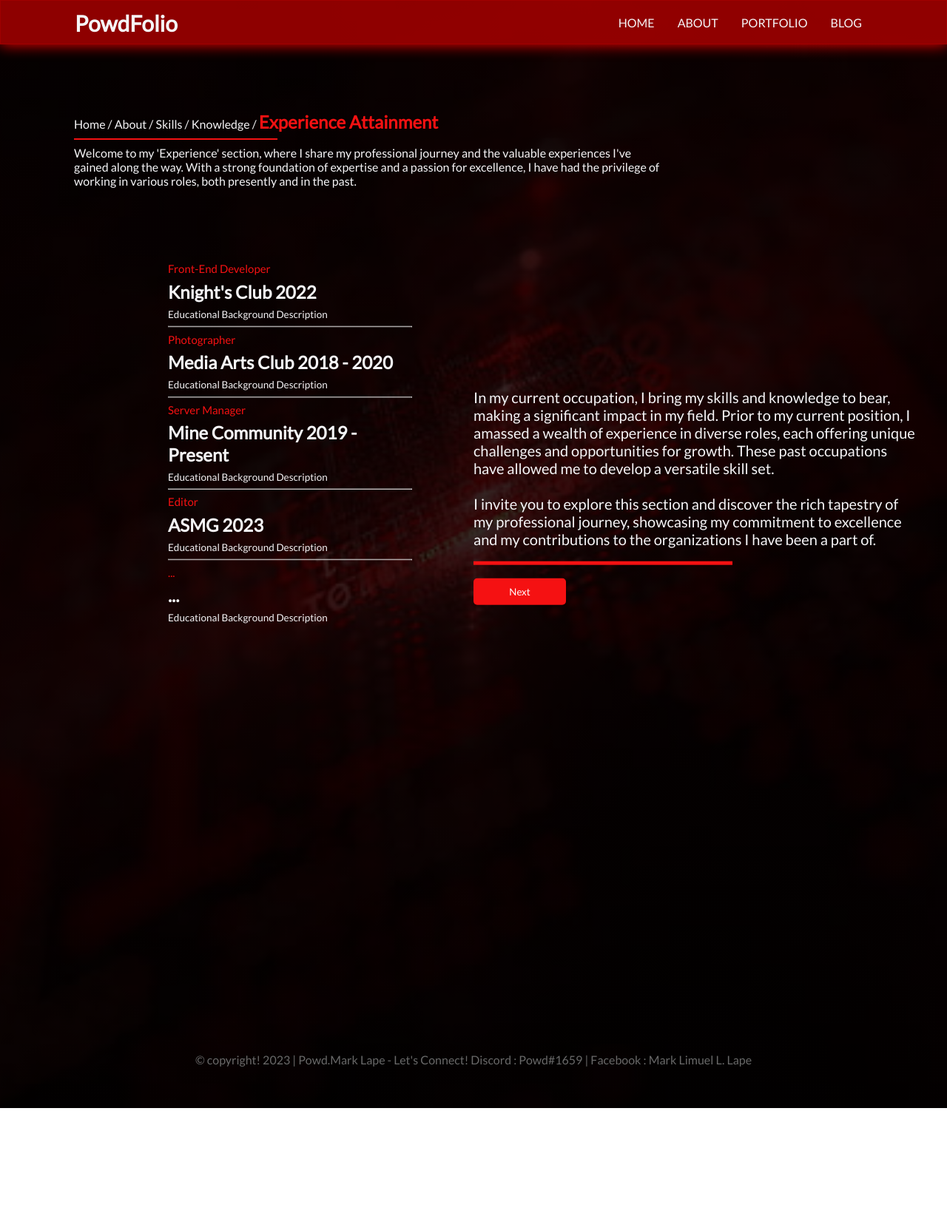
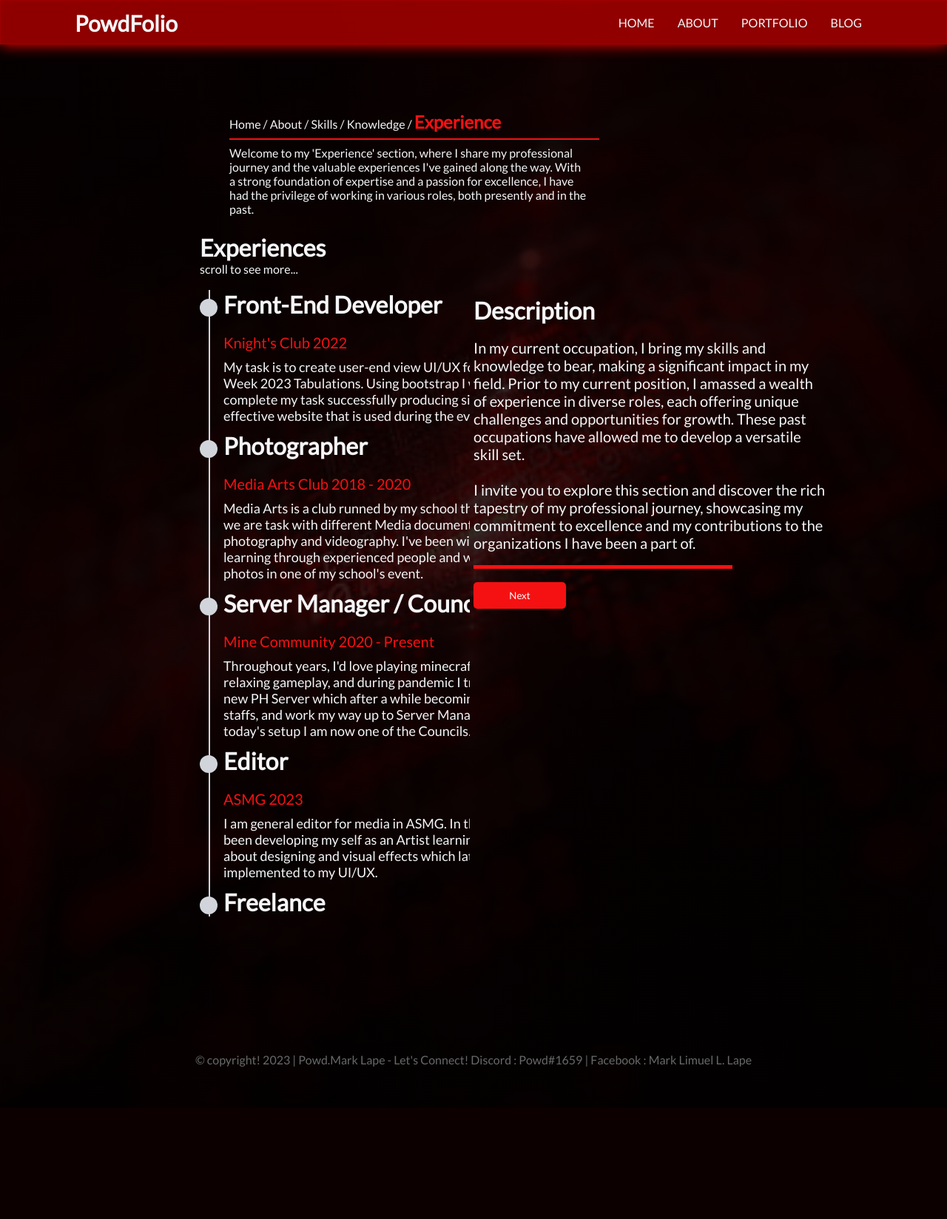
Before and after one commit to Poowd/Powdfolio, a PHP site: page /experience.html in a window 1280 px wide. Shown: the whole page at 74% size. After the commit the page ends 1442 px from the top, so only its background shows below. Run offline with PHP 8.4, Linux system fonts and the light colour scheme.

Commit message:
Remodeling

```diff
--- a/about.html
+++ b/about.html
@@ -8,7 +8,7 @@
 
     <!-- CSS -->
     <link rel="stylesheet" href="style.css">
-    <link rel="stylesheet" href="/css/header.css">
+    <link rel="stylesheet" href="css/responsive.css">
     <link rel="stylesheet" href="/css/scrollbar.css">
 
     <!-- GOOGLE FONTS -->
--- a/blog.html
+++ b/blog.html
@@ -8,7 +8,7 @@
 
     <!-- CSS -->
     <link rel="stylesheet" href="style.css">
-    <link rel="stylesheet" href="/css/header.css">
+    <link rel="stylesheet" href="css/responsive.css">
     <link rel="stylesheet" href="/css/scrollbar.css">
 
     <!-- GOOGLE FONTS -->
--- a/experience.html
+++ b/experience.html
@@ -8,7 +8,7 @@
 
     <!-- CSS -->
     <link rel="stylesheet" href="style.css">
-    <link rel="stylesheet" href="/css/header.css">
+    <link rel="stylesheet" href="css/responsive.css">
     <link rel="stylesheet" href="/css/scrollbar.css">
 
     <!-- GOOGLE FONTS -->
@@ -33,7 +33,7 @@
                                 <a href="profile.html">About</a> /
                                 <a href="skills.html">Skills</a> /
                                 <a href="knowledge.html">Knowledge</a> /
-                                <span>Experience Attainment</span></h1>
+                                <span>Experience</span></h1>
             <hr id="head-separation">
             <p id="head-description">
                 Welcome to my 'Experience' section, where I share my professional journey and the valuable
@@ -44,28 +44,120 @@
         </div>
         <div class="content-content">
             <div class="col-1">
-                <h3 id="knowledge-content-head">Front-End Developer</h3>
-                    <h1 id="knowledge-content-provider">Knight's Club 2022</h1>
-                        <p id="knowledge-description">Educational Background Description</p>
-                <hr>
-                <h3 id="knowledge-content-head">Photographer</h3>
-                    <h1 id="knowledge-content-provider">Media Arts Club 2018 - 2020</h1>
-                        <p id="knowledge-description">Educational Background Description</p>
-                <hr>
-                <h3 id="knowledge-content-head">Server Manager</h3>
-                    <h1 id="knowledge-content-provider">Mine Community 2019 - Present</h1>
-                        <p id="knowledge-description">Educational Background Description</p>
-                <hr>
-                <h3 id="knowledge-content-head">Editor</h3>
-                    <h1 id="knowledge-content-provider">ASMG 2023</h1>
-                        <p id="knowledge-description">Educational Background Description</p>
-                <hr>
-                <h3 id="knowledge-content-head">...</h3>
-                    <h1 id="knowledge-content-provider">...</h1>
-                        <p id="knowledge-description">Educational Background Description</p>
+                <h1 id="skill-rate">Experiences</h1>
+                <p>scroll to see more...</p><br>
+                <div class="timeline">
+                    <!-- Left vertical line -->
+                    <div class="timeline__line"></div>
 
+                    <!-- The timeline items timeline -->
+                    <div class="timeline__items">
+                        <!-- Each timeline item -->
+                        <div class="timeline__item">
+                            <!-- The circle and title -->
+                            <div class="timeline__top">
+                                <!-- The circle -->
+                                <div class="timeline__circle"></div>
+                                <!-- The title -->
+                                <div class="timeline__title"><h1>Front-End Developer</h1></div>
+                            </div>
+
+                            <!-- The description -->
+                            <div class="timeline__desc">
+                                <h3>Knight's Club 2022</h3>
+                                <p>
+                                    My task is to create user-end view UI/UX for the Academic Week 2023 Tabulations. Using
+                                    bootstrap I was able to complete my task successfully producing simple yet effective
+                                    website that is used during the event.
+                                </p>
+                            </div>
+                        </div>
+
+                        <div class="timeline__item">
+                            <!-- The circle and title -->
+                            <div class="timeline__top">
+                                <!-- The circle -->
+                                <div class="timeline__circle"></div>
+                                <!-- The title -->
+                                <div class="timeline__title"><h1>Photographer</h1></div>
+                            </div>
+
+                            <!-- The description -->
+                            <div class="timeline__desc">
+                                <h3>Media Arts Club 2018 - 2020</h3>
+                                <p>
+                                    Media Arts is a club runned by my school that time where we are task with different Media
+                                    documentation such photography and videography. I've been with them and learning through
+                                    experienced people and was able to shoot photos in one of my school's event.
+                                </p>
+                            </div>
+                        </div>
+
+                        <div class="timeline__item">
+                            <!-- The circle and title -->
+                            <div class="timeline__top">
+                                <!-- The circle -->
+                                <div class="timeline__circle"></div>
+                                <!-- The title -->
+                                <div class="timeline__title"><h1>Server Manager / Council</h1></div>
+                            </div>
+
+                            <!-- The description -->
+                            <div class="timeline__desc">
+                                <h3>Mine Community 2020 - Present</h3>
+                                <p>
+                                    Throughout years, I'd love playing minecraft due to its relaxing gameplay, and during
+                                    pandemic I transfered to a new PH Server which after a while becoming one of their staffs,
+                                    and work my way up to Server Manager role. In today's setup I am now one of the Councils.
+                                </p>
+                            </div>
+                        </div>
+
+                        <div class="timeline__item">
+                            <!-- The circle and title -->
+                            <div class="timeline__top">
+                                <!-- The circle -->
+                                <div class="timeline__circle"></div>
+                                <!-- The title -->
+                                <div class="timeline__title"><h1>Editor</h1></div>
+                            </div>
+
+                            <!-- The description -->
+                            <div class="timeline__desc">
+                                <h3>ASMG 2023</h3>
+                                <p>
+                                    I am general editor for media in ASMG. In this duration I've been developing my self
+                                    as an Artist learning various things about designing and visual effects which later on
+                                    be implemented to my UI/UX.
+                                </p>
+                            </div>
+                        </div>
+
+                        <div class="timeline__item">
+                            <!-- The circle and title -->
+                            <div class="timeline__top">
+                                <!-- The circle -->
+                                <div class="timeline__circle"></div>
+                                <!-- The title -->
+                                <div class="timeline__title"><h1>Freelance</h1></div>
+                            </div>
+
+                            <!-- The description -->
+                            <div class="timeline__desc">
+                                <h3>N/A 2015 - present</h3>
+                                <p>
+                                    Since high school I have been accepting commissions to provide for myself, such developing
+                                    my general skills in producing drawing, sketches, designing, magazines, brochures, video
+                                    editing, photo manipulations, crafting, and more high school projects.
+                                </p>
+                            </div>
+                        </div>
+                        <!-- Repeat other items -->
+                    </div>
+                </div>
             </div>
             <div class="col-2">
+                <h1 id="desc">Description</h1><br>
                 <p id="content-description">
                     In my current occupation, I bring my skills and knowledge to bear, making a significant
                     impact in my field. Prior to my current position, I amassed a wealth of experience in
--- a/gallery.html
+++ b/gallery.html
@@ -8,7 +8,7 @@
 
     <!-- CSS -->
     <link rel="stylesheet" href="style.css">
-    <link rel="stylesheet" href="/css/header.css">
+    <link rel="stylesheet" href="css/responsive.css">
     <link rel="stylesheet" href="/css/scrollbar.css">
 
     <!-- GOOGLE FONTS -->
--- a/gallery2.html
+++ b/gallery2.html
@@ -8,7 +8,7 @@
 
     <!-- CSS -->
     <link rel="stylesheet" href="style.css">
-    <link rel="stylesheet" href="/css/header.css">
+    <link rel="stylesheet" href="css/responsive.css">
     <link rel="stylesheet" href="/css/scrollbar.css">
 
     <!-- GOOGLE FONTS -->
--- a/index.html
+++ b/index.html
@@ -8,7 +8,7 @@
 
     <!-- CSS -->
     <link rel="stylesheet" href="style.css">
-    <link rel="stylesheet" href="/css/header.css">
+    <link rel="stylesheet" href="css/responsive.css">
     <link rel="stylesheet" href="/css/scrollbar.css">
 
     <!-- GOOGLE FONTS -->
--- a/portfolio.html
+++ b/portfolio.html
@@ -8,7 +8,7 @@
 
     <!-- CSS -->
     <link rel="stylesheet" href="style.css">
-    <link rel="stylesheet" href="/css/header.css">
+    <link rel="stylesheet" href="css/responsive.css">
     <link rel="stylesheet" href="/css/scrollbar.css">
 
     <!-- GOOGLE FONTS -->
--- a/style.css
+++ b/style.css
@@ -153,11 +153,11 @@
     .content-head {
         height: 20vh;
         padding-top: 6vh;
-        padding: 10vh 100px 0 100px;
-        width: 1000px;
+        padding: 10vh 100px 0 310px;
+        width: 70%;
 
         #head-separation {
-            width: 275px;
+            width: 500px;
             height: 2px;
             background-color: #f51112;
             border: none;
@@ -188,14 +188,139 @@
         grid-template-columns: 50% 50%;
 
         .col-1 {
-            padding: 100px;
-            scale: .75;
+            padding: 0 100px;
+            margin: 200px 75px 0 100px ;
             transform: translate(15%, -20%);
+            overflow-x: auto;
+
+            #skill-rate {
+                font-size: 32px;
+            }
+
+            #content-description {
+                font-size: 20px;
+                font-weight: 100;
+            }
+
+            #profile-content-separator {
+                width: 350px;
+                height: 5px;
+                background-color: #f51112;
+                border: none;
+                margin: 18px 0;
+            }
+
+            #content-button {
+                padding: 10px;
+                width: 125px;
+                background-color: #f51112;
+                border: none;
+                border-radius: 5px;
+                color: #ffffff;
+            }
+
+            #content-button:hover {
+                background-color: #ff0000;
+                font-weight: 900;
+                transition: ease .5s;
+                scale: 1.5;
+                box-shadow: 0 0 30px #ff0000;
+                border: #a00000 5px solid;
+            }
+
+            #skills-progress-content {
+                font-size: 32px;
+                margin-bottom: 16px;
+            }
+
+            .timeline__desc h3 {
+                font-size: 20px;
+                font-weight: 300;
+                margin: 10px 0;
+                color: #f51112;
+            }
+
+            .timeline__title h1{
+                font-size: 32px;
+                margin-bottom: 10px;
+            }
+
+            .timeline__desc p {
+                font-size: 18px;
+                margin-bottom: 10px;
+            }
+
+            .timeline {
+                /* Used to position the left vertical line */
+                position: relative;
+                width: 500px;
+            }
+
+            .timeline__line {
+                /* Border */
+                border-right: 2px solid #d1d5db;
+
+                /* Positioned at the left */
+                left: 0.75rem;
+                position: absolute;
+                top: 0px;
+
+                /* Take full height */
+                height: 100%;
+            }
+
+            .timeline__items {
+                /* Reset styles */
+                list-style-type: none;
+                margin: 0px;
+                padding: 0px;
+            }
+
+            .timeline__item {
+                margin-bottom: 8px;
+            }
+
+            .timeline__top {
+                /* Center the content horizontally */
+                align-items: center;
+                display: flex;
+            }
+
+            .timeline__circle {
+                /* Rounded border */
+                background-color: #d1d5db;
+                border-radius: 9999px;
+
+                /* Size */
+                height: 1.5rem;
+                width: 1.5rem;
+            }
+
+            .timeline__title {
+                /* Take available width */
+                flex: 1;
+                margin-left: 0.5rem;
+            }
+
+            .timeline__desc {
+                /* Make it align with the title */
+                margin-left: 2rem;
+            }
+
+        }
+
+        .col-2 {
+            margin: 100px 0 0 0 ;
+            width: 75%;
+
+            #desc {
+                font-size: 32px;
+            }
 
             #profile-img {
-                width: 100%;
+                width: 80%;
                 height: auto;
-                margin: auto;
+                margin: -30px 90px;
                 border-radius: 100vh;
             }
 
@@ -203,33 +328,6 @@
                 scale: 1.15;
                 transition: 1.5s ease;
             }
-
-            #skills-progress-content {
-                font-size: 32px;
-                margin-bottom: 16px;
-            }
-
-            #knowledge-content-head {
-                font-size: 20px;
-                font-weight: 300;
-                margin: 10px 0;
-                color: #f51112;
-            }
-
-            #knowledge-content-provider {
-                font-size: 32px;
-                margin-bottom: 10px;
-            }
-
-            #knowledge-description {
-                font-size: 18px;
-                margin-bottom: 10px;
-            }
-        }
-
-        .col-2 {
-            width: 600px;
-            transform: translate(0, 20%);
 
             #content-description {
                 font-size: 20px;
@@ -282,11 +380,11 @@
         grid-template-columns: 40% 60%;
 
         .col-1 {
-            padding: 100px 200px;
+            padding: 100px 25%;
         }
 
         .col-2 {
-            width: 900px;
+            width: 75%;
             transform: translate(0, 20%);
 
             #content-title {
@@ -346,7 +444,7 @@
         grid-template-columns: 65% 35%;
 
         .col-1 {
-            padding: 100px 200px;
+            padding: 100px 15%;
         }
 
         .col-2 {
```
Also changed, not shown: knowledge.html (+105 -21 lines), profile.html (+14 -8 lines), skills.html (+5 -2 lines).
